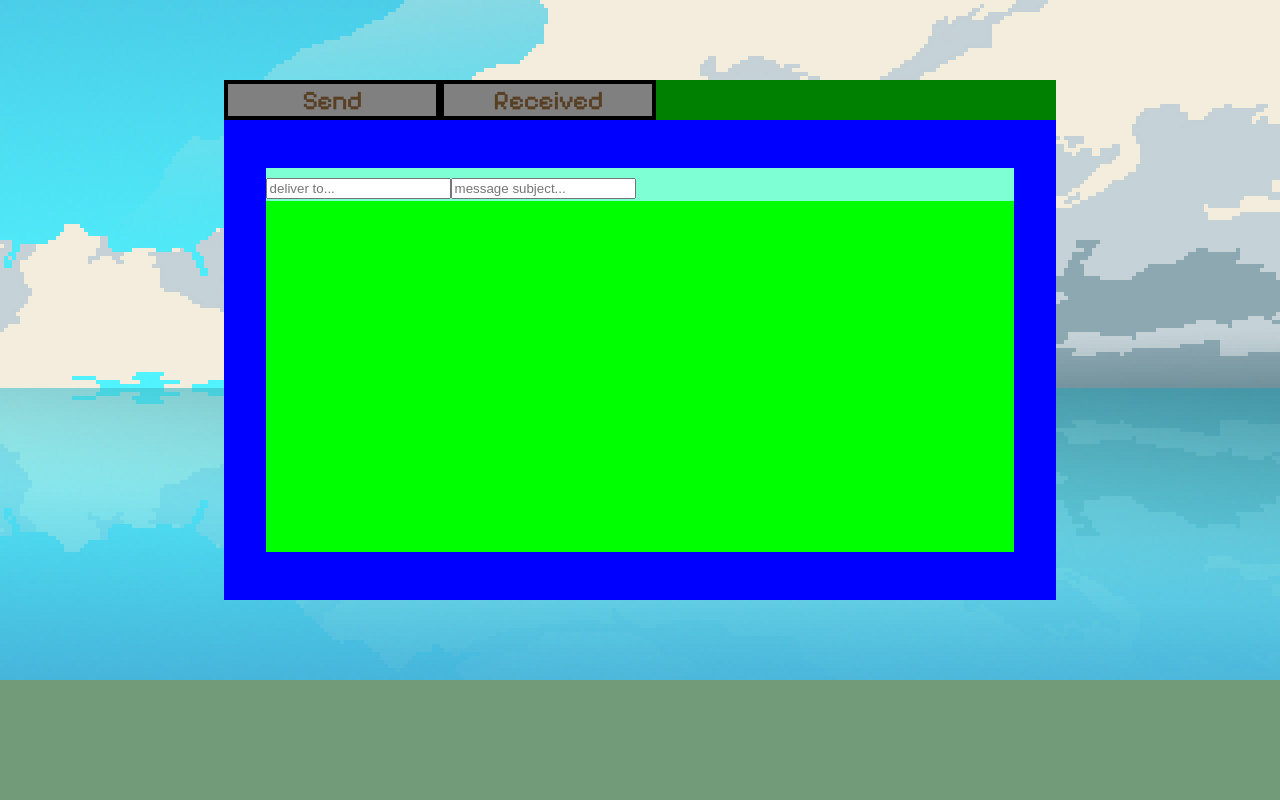
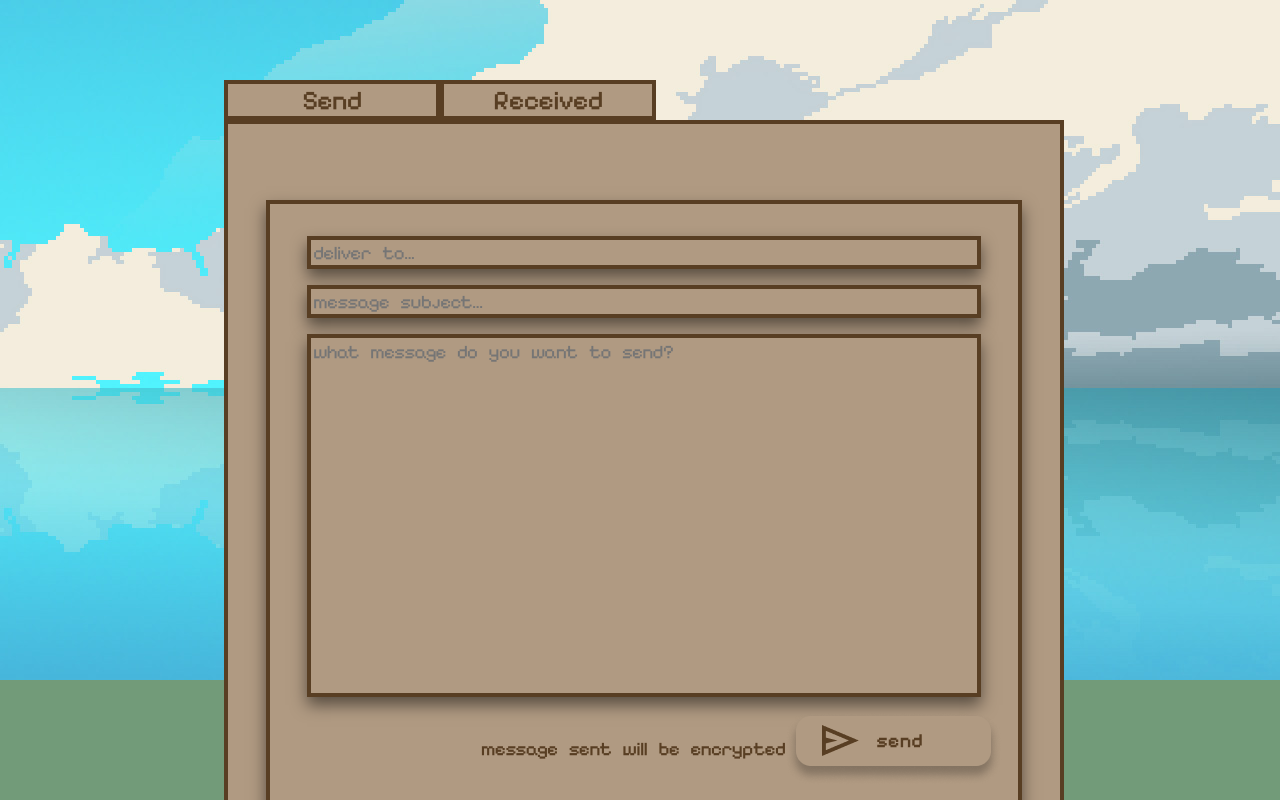
Before and after one commit to agw2005/rsa-encryption-discrete-math-v2, a React (Vite) app: page / in a window 1280 px wide. Shown: the part 400-1200 px from the top of the page. Built offline with nearby package versions, Linux system fonts and the light colour scheme.

Commit message:
delivery interface 1.0

```diff
--- a/src/components/sandbox/Sandbox.css
+++ b/src/components/sandbox/Sandbox.css
@@ -1,5 +1,4 @@
 .s-o-container {
-  background-color: green;
   width: 65%;
   margin: 0rem auto;
   position: relative;
@@ -10,34 +9,122 @@
   height: 2.5rem;
   max-width: 20rem;
   min-width: 27rem;
-  background-color: red;
   padding: 0rem;
   display: flex;
 }
 
 .send-received div {
-  border: var(--box-border-test-black);
+  border: var(--primary-border);
+  background-color: var(--secondary-color);
   width: 50%;
-  background-color: gray;
   z-index: 5;
   text-align: center;
 }
 
+#send-option:hover,
+#receive-option:hover {
+  background-color: var(--secondary-complement-color);
+  cursor: pointer;
+}
+
 .outer-body {
+  border: var(--primary-border);
+  background-color: var(--secondary-color);
   width: 100%;
-  height: 30rem;
-  background-color: blue;
+  height: 50rem;
   display: flex;
   align-items: center; /* Vertically center child (inner-body class) */
   justify-content: center; /* Horizontally center child (inner-body class) */
 }
 
 .inner-body {
+  border: var(--primary-border);
+  background-color: var(--secondary-color);
+  /* background-color: red; */
   height: 80%;
   width: 90%;
-  background-color: lime;
+  display: flex;
+  flex-direction: column;
+  align-items: center; /* Vertically center child */
+  justify-content: center; /* Horizontally center child */
+  box-shadow: 0px 8px 15px 0px rgba(0, 0, 0, 0.5);
 }
 
-.form form {
-  background-color: aquamarine;
+/* ================================================================================== */
+input,
+textarea {
+  border: var(--primary-border);
+  background-color: var(--secondary-color);
+  color: var(--tertiary-color);
+  font-family: "Pixelify Sans", sans-serif;
+  font-size: 1.2rem;
+  letter-spacing: -0.05rem;
+  word-spacing: 0.5rem;
+  box-shadow: 0px 8px 15px 0px rgba(0, 0, 0, 0.5);
 }
+
+input:focus,
+textarea:focus {
+  outline: none; /* Removes the focus outline */
+}
+
+.form-section {
+  /* background-color: red; */
+  width: 100%;
+  height: 90%;
+}
+
+form {
+  margin: 0 auto;
+  /* background-color: lime; */
+  display: flex;
+  flex-direction: column;
+  gap: 1rem;
+  width: 90%;
+  height: 80%;
+}
+
+form textarea {
+  resize: none;
+  height: 100%;
+}
+
+.send-section {
+  display: flex;
+  /* background-color: purple; */
+  color: var(--tertiary-color);
+  font-family: "Pixelify Sans", sans-serif;
+  font-size: 1.2rem;
+  letter-spacing: -0.05rem;
+  word-spacing: 0.5rem;
+  align-items: center; /* Vertically center child */
+  justify-content: end; /* Horizontally center child */
+  margin: 1rem;
+}
+
+/* CUSTOM SCROLL BAR - from W3S */
+
+img:hover {
+  opacity: 0.8;
+  cursor: pointer;
+}
+
+/* width */
+::-webkit-scrollbar {
+  width: 10px;
+}
+
+/* Track */
+::-webkit-scrollbar-track {
+  background: #f1f1f1;
+}
+
+/* Handle */
+::-webkit-scrollbar-thumb {
+  background: #888;
+}
+
+/* Handle on hover */
+::-webkit-scrollbar-thumb:hover {
+  background: #555;
+}
--- a/src/components/sandbox/Sandbox.tsx
+++ b/src/components/sandbox/Sandbox.tsx
@@ -1,4 +1,3 @@
-import React from "react";
 import "./Sandbox.css";
 
 const Sandbox = () => {
@@ -6,16 +5,36 @@ const Sandbox = () => {
     <>
       <div className="s-o-container">
         <div className="send-received">
-          <div>Send</div>
-          <div>Received</div>
+          <div id="send-option">Send</div>
+          <div id="receive-option">Received</div>
         </div>
         <div className="outer-body">
           <div className="inner-body">
-            <div className="form">
+            <div className="form-section">
               <form>
-                <input type="text" placeholder="deliver to..." />
-                <input type="text" placeholder="message subject..." />
+                <input
+                  type="text"
+                  name="deliver-to"
+                  id="deliver-to"
+                  placeholder="deliver to..."
+                />
+                <input
+                  type="text"
+                  name="message-subject"
+                  id="message-subject"
+                  placeholder="message subject..."
+                />
+                <textarea
+                  cols={7}
+                  name="message-content"
+                  id="message-content"
+                  placeholder="what message do you want to send?"
+                ></textarea>
               </form>
+              <div className="send-section">
+                <p>message sent will be encrypted</p>
+                <img src="/send.png" alt="" />
+              </div>
             </div>
           </div>
         </div>
```
Also changed, not shown: public/send.png (added).
